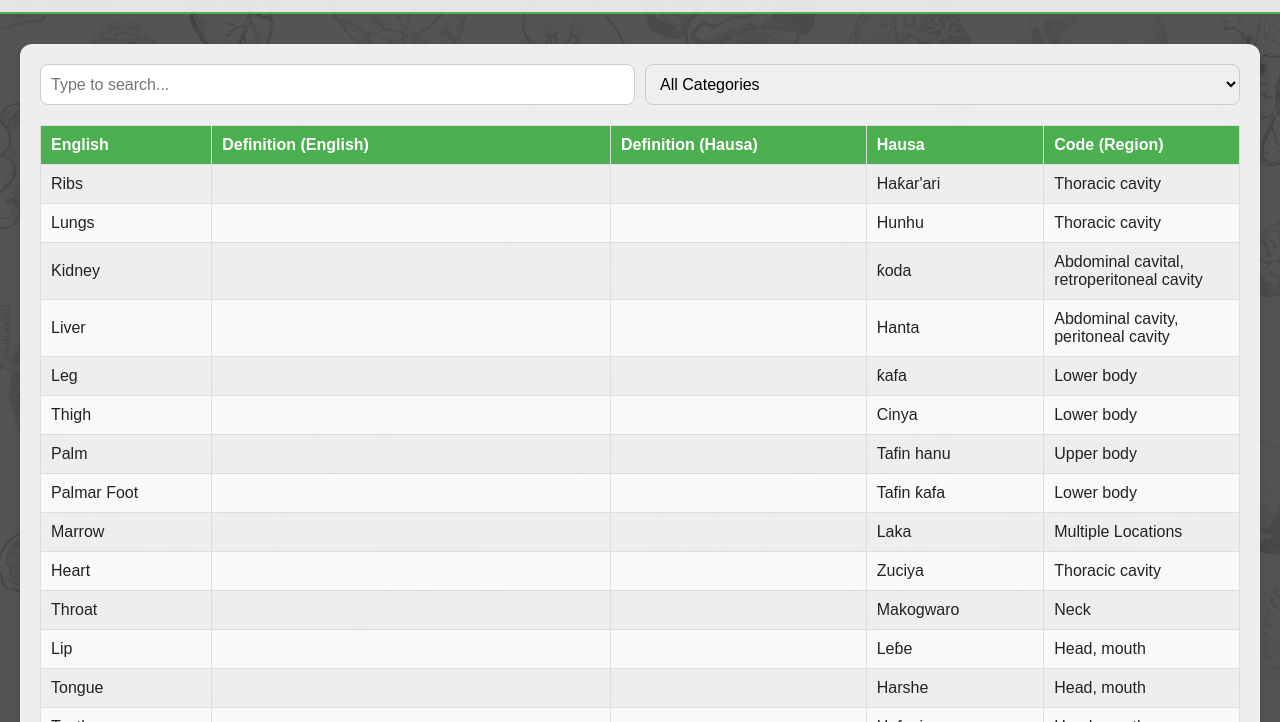
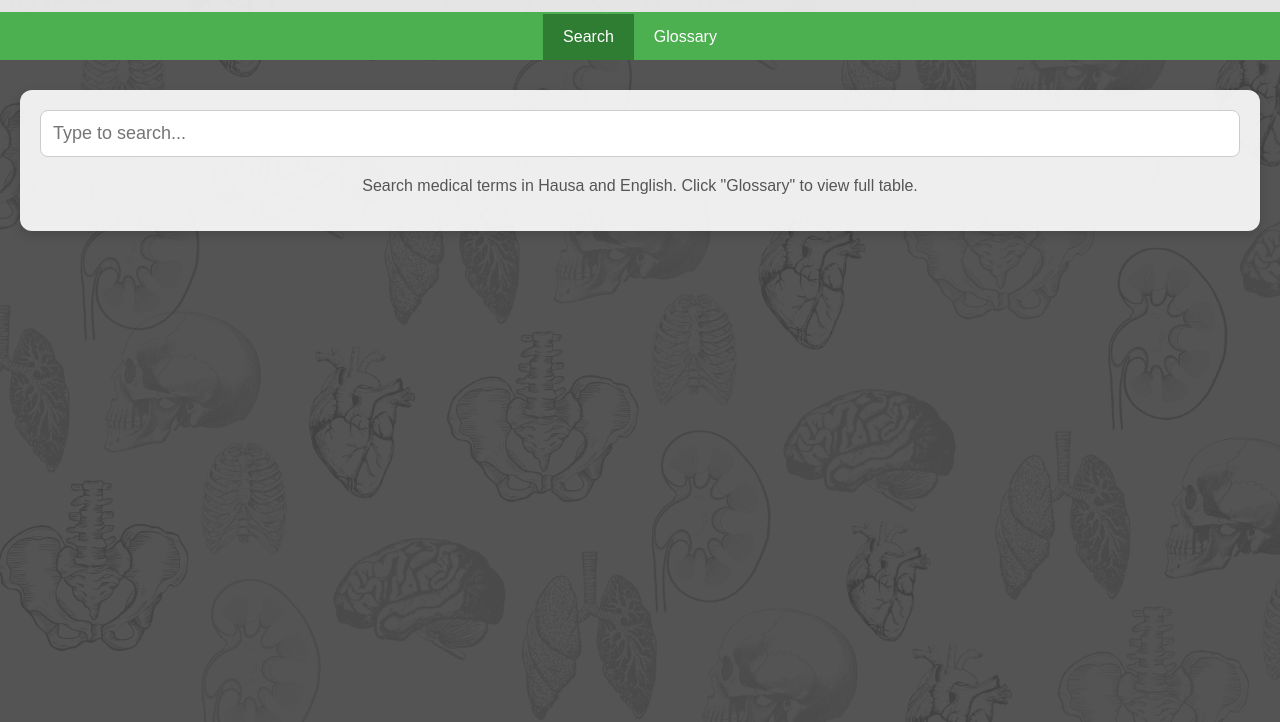
Before and after one commit to ikramhisa/MedKamus, a plain HTML site: page index.html in a window 1280 px wide. Shown: the part 78-800 px from the top of the page. Drawn offline with nearby package versions, Linux system fonts and the light colour scheme.

Commit message:
Update index.html

```diff
--- a/index.html
+++ b/index.html
@@ -14,7 +14,6 @@
       color: #222;
     }
 
-    /* Header with logo */
     header {
       display: flex;
       align-items: center;
@@ -36,6 +35,25 @@
       font-weight: bold;
     }
 
+    nav {
+      display: flex;
+      justify-content: center;
+      background: #4CAF50;
+    }
+
+    nav button {
+      background: none;
+      border: none;
+      padding: 14px 20px;
+      color: white;
+      font-size: 16px;
+      cursor: pointer;
+    }
+
+    nav button.active {
+      background: #2e7d32;
+    }
+
     main {
       max-width: 1200px;
       margin: 30px auto;
@@ -50,15 +68,16 @@
       flex-wrap: wrap;
       gap: 10px;
       margin-bottom: 20px;
+      justify-content: center;
     }
 
     input, select {
-      padding: 10px;
-      font-size: 16px;
+      padding: 12px;
+      font-size: 18px;
       border-radius: 8px;
       border: 1px solid #ccc;
       flex: 1;
-      min-width: 200px;
+      min-width: 250px;
     }
 
     table {
@@ -91,12 +110,17 @@
       background-color: yellow;
     }
 
-    /* Responsive adjustments */
+    .tab-content {
+      display: none;
+    }
+    .tab-content.active {
+      display: block;
+    }
+
     @media (max-width: 600px) {
       #controls {
         flex-direction: column;
       }
-
       table, thead, tbody, th, td, tr {
         display: block;
       }
@@ -129,9 +153,24 @@
     <h1>Hausa Medical Glossary</h1>
   </header>
 
+  <nav>
+    <button class="tab-btn active" data-tab="searchTab">Search</button>
+    <button class="tab-btn" data-tab="glossaryTab">Glossary</button>
+  </nav>
+
   <main>
+    <!-- Search tab -->
+    <div id="searchTab" class="tab-content active">
       <div id="controls">
         <input type="text" id="searchInput" placeholder="Type to search...">
+      </div>
+      <p style="text-align:center; color:#555;">Search medical terms in Hausa and English. Click "Glossary" to view full table.</p>
+    </div>
+
+    <!-- Glossary tab -->
+    <div id="glossaryTab" class="tab-content">
+      <div id="controls">
+        <input type="text" id="searchInputGlossary" placeholder="Type to search...">
         <select id="regionFilter">
           <option value="">All Categories</option>
         </select>
@@ -149,18 +188,20 @@
         </thead>
         <tbody></tbody>
       </table>
+    </div>
   </main>
 
   <script src="https://cdnjs.cloudflare.com/ajax/libs/PapaParse/5.4.1/papaparse.min.js"></script>
   <script>
     const tableBody = document.querySelector('#glossaryTable tbody');
-    const searchInput = document.getElementById('searchInput');
+    const searchInputGlossary = document.getElementById('searchInputGlossary');
     const regionFilter = document.getElementById('regionFilter');
     const headers = document.querySelectorAll('#glossaryTable th');
     let glossaryData = [];
     let sortColumn = null;
     let sortAscending = true;
 
+    // CSV load
     Papa.parse('hausamedicalterms.csv', {
       download: true,
       header: true,
@@ -189,7 +230,7 @@
     }
 
     function displayTable(data) {
-      const filterText = searchInput.value.toLowerCase();
+      const filterText = searchInputGlossary.value.toLowerCase();
       const filterRegion = regionFilter.value;
 
       let filteredData = data.filter(row => {
@@ -222,7 +263,7 @@
       });
     }
 
-    searchInput.addEventListener('input', () => displayTable(glossaryData));
+    searchInputGlossary.addEventListener('input', () => displayTable(glossaryData));
     regionFilter.addEventListener('change', () => displayTable(glossaryData));
 
     headers.forEach(header => {
@@ -237,6 +278,20 @@
         displayTable(glossaryData);
       });
     });
+
+    // Tab switching
+    const tabButtons = document.querySelectorAll('.tab-btn');
+    const tabContents = document.querySelectorAll('.tab-content');
+
+    tabButtons.forEach(btn => {
+      btn.addEventListener('click', () => {
+        tabButtons.forEach(b => b.classList.remove('active'));
+        tabContents.forEach(c => c.classList.remove('active'));
+
+        btn.classList.add('active');
+        document.getElementById(btn.dataset.tab).classList.add('active');
+      });
+    });
   </script>
 </body>
 </html>
```
Lines whose indentation alone changed are shown as unchanged.
